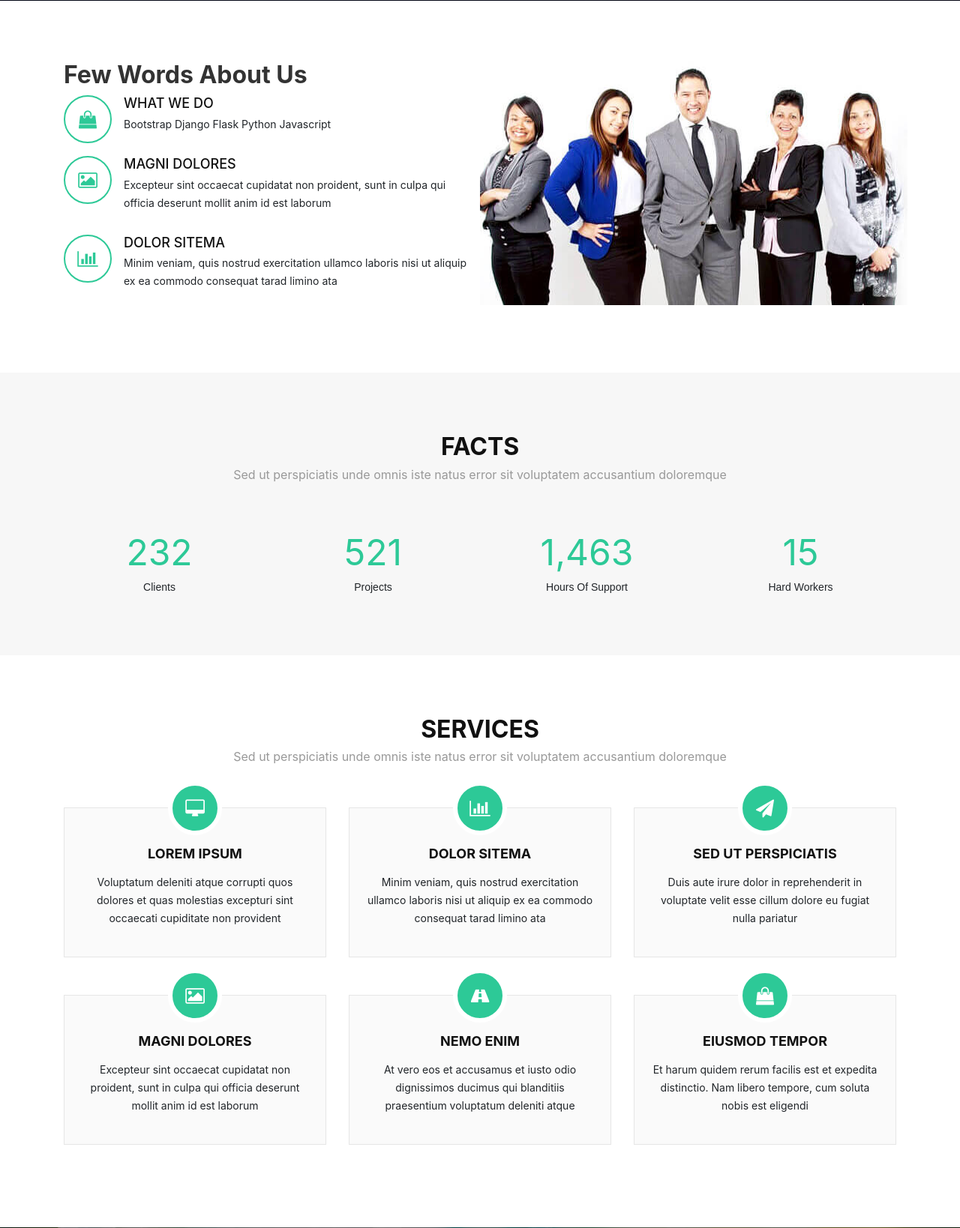
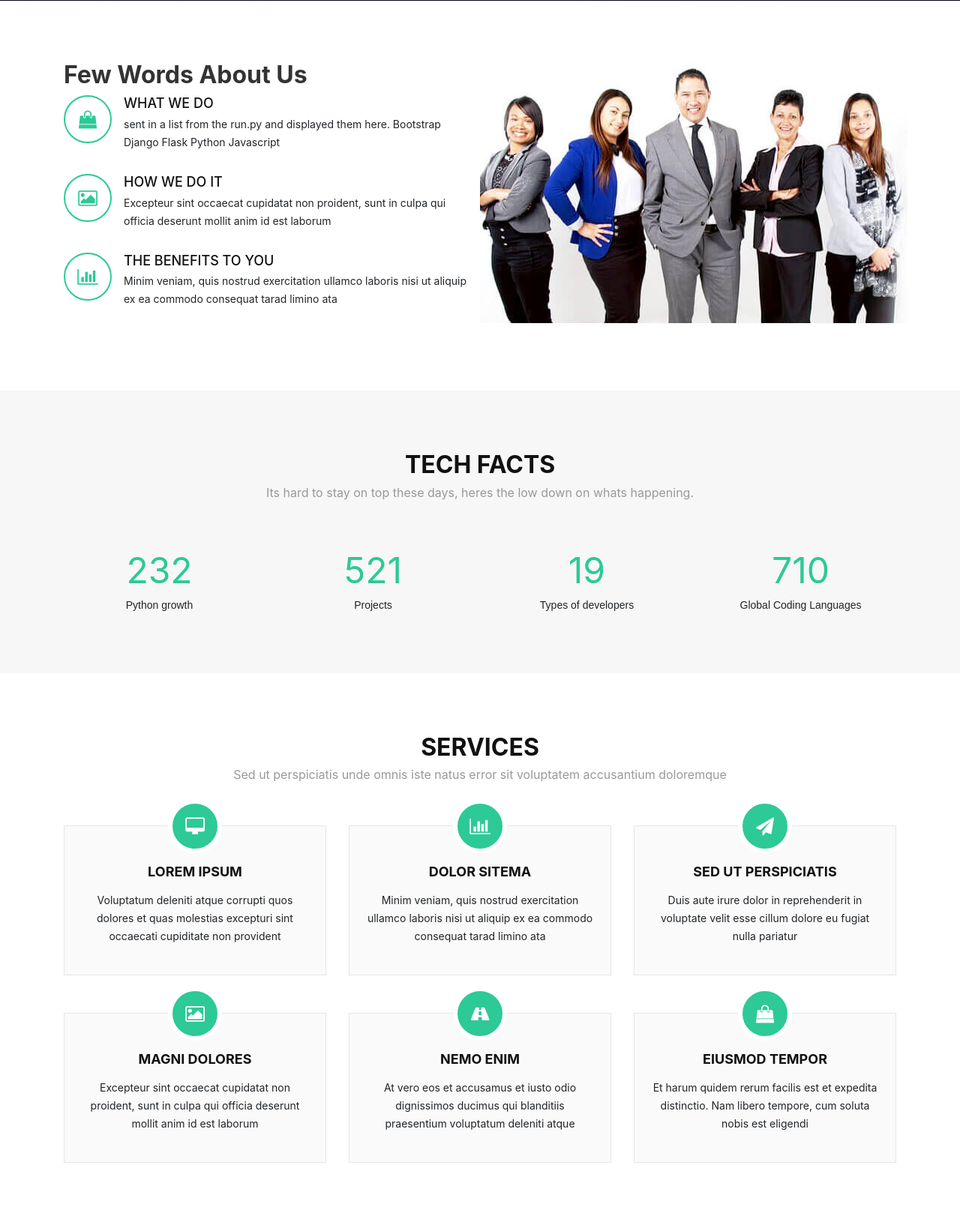
Before and after one commit to ciaranq/flasktemplate, a Flask app: page / in a window 1280 px wide. Shown: the part 799-2437 px from the top of the page at 75% size. Run offline with Flask 2, Linux system fonts and the light colour scheme; some libraries are stand-ins or nearby versions.

```diff
--- a/run.py
+++ b/run.py
@@ -25,7 +25,7 @@ def index():
 def about():
     return render_template("about.html")
 
-# The contact page take a post and flashes to a screen a thank yu message.
+# The contact page take a post and flashes to a screen a thank you message.
 # Plan to add this json post data to a static or DB file.
 #
 @app.route('/contact', methods=["GET", "POST"])
--- a/templates/index.html
+++ b/templates/index.html
@@ -18,6 +18,7 @@
                         <div class="icon"><i class="fa fa-shopping-bag"></i></div>
                         <h4 class="title"><a href="">What We Do</a></h4>
                         <p class="description">
+                            sent in a list from the run.py and displayed them here.
                             {% for item in list_stuff_wedo %}
                             {{item}}
                             {% endfor%}
@@ -27,7 +28,7 @@
 
                     <div class="icon-box wow fadeInUp" data-wow-delay="0.2s">
                         <div class="icon"><i class="fa fa-photo"></i></div>
-                        <h4 class="title"><a href="">Magni Dolores</a></h4>
+                        <h4 class="title"><a href="">How we do it</a></h4>
                         <p class="description">Excepteur sint occaecat cupidatat non proident, sunt in culpa qui
                             officia deserunt
                             mollit anim id est laborum</p>
@@ -35,7 +36,7 @@
 
                     <div class="icon-box wow fadeInUp" data-wow-delay="0.4s">
                         <div class="icon"><i class="fa fa-bar-chart"></i></div>
-                        <h4 class="title"><a href="">Dolor Sitema</a></h4>
+                        <h4 class="title"><a href="">The benefits to you</a></h4>
                         <p class="description">Minim veniam, quis nostrud exercitation ullamco laboris nisi ut
                             aliquip ex ea
                             commodo consequat tarad limino ata</p>
@@ -55,16 +56,15 @@
     <section id="facts">
         <div class="container wow fadeIn">
             <div class="section-header">
-                <h3 class="section-title">Facts</h3>
-                <p class="section-description">Sed ut perspiciatis unde omnis iste natus error sit voluptatem
-                    accusantium
-                    doloremque</p>
+                <h3 class="section-title">Tech Facts</h3>
+                <p class="section-description">Its hard to stay on top these days, heres the low down on whats
+                    happening.</p>
             </div>
             <div class="row counters">
 
                 <div class="col-lg-3 col-6 text-center">
                     <span data-toggle="counter-up">232</span>
-                    <p>Clients</p>
+                    <p>Python growth</p>
                 </div>
 
                 <div class="col-lg-3 col-6 text-center">
@@ -73,13 +73,13 @@
                 </div>
 
                 <div class="col-lg-3 col-6 text-center">
-                    <span data-toggle="counter-up">1,463</span>
-                    <p>Hours Of Support</p>
+                    <span data-toggle="counter-up">19</span>
+                    <p>Types of developers</p>
                 </div>
 
                 <div class="col-lg-3 col-6 text-center">
-                    <span data-toggle="counter-up">15</span>
-                    <p>Hard Workers</p>
+                    <span data-toggle="counter-up">710</span>
+                    <p>Global Coding Languages</p>
                 </div>
 
             </div>
```
